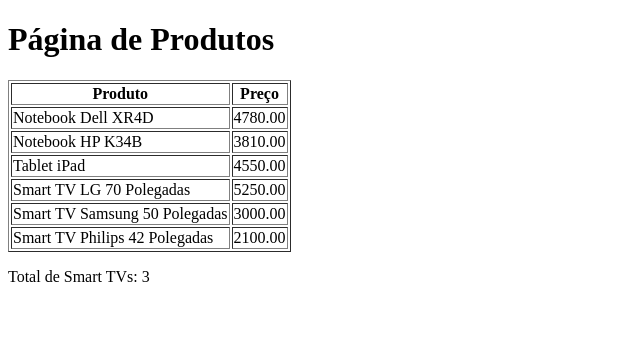
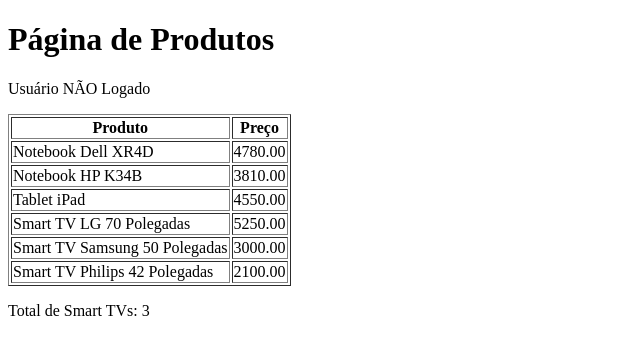
Before and after one commit to fabcurvello/djangoBasico, a Django app: page /produtos/ in a window 1280 px wide. Shown: the top 355 px of the page, without its empty margins (0-640 px from the left). Run offline with Django 4.2, Linux system fonts and the light colour scheme.

Commit message:
Alguns testes realizados no SHELL do Django e captura de dados do Request (usuário logado, navegador em uso, dados do usuário...)

```diff
--- a/produtos/templates/produtos/index.html
+++ b/produtos/templates/produtos/index.html
@@ -6,6 +6,7 @@
 </head>
 <body>
   <h1>Página de Produtos</h1>
+  <p>{{ logado }}</p>
 
   <table border="1">
 
--- a/produtos/views.py
+++ b/produtos/views.py
@@ -3,8 +3,21 @@
 
 # Create your views here.
 def index_produtos(request):
+    # estes prints foram incluídos para testes do conteúdo do request
+    # exibem no terminal o resultado a cada vez que a página de produtos é carregada no browser
+    print(dir(request.user)) # exibe tudo o que pode ser feito com request.user
+    print(f"DADOS User-Agent: {request.headers['User-Agent']}")
+    print(f"DADOS User: {request.user}")
+
+    #Validar se usuário está logado. A var situacao_usuario será passada adiante no context e capturada no HTML Index de Produtos
+    if str(request.user) == "AnonymousUser":
+        situacao_usuario = "Usuário NÃO Logado"
+    else:
+        situacao_usuario = "Usuário Logado"
+
     context = {
         'produto': 'Tablet iPad', 'preco': '4550.00',
+        'logado': situacao_usuario,
         'produtos': [
             {'produto': 'Smart TV LG 70 Polegadas', 'preco': '5250.00'},
             {'produto': 'Smart TV Samsung 50 Polegadas', 'preco': '3000.00'},
```
Also changed, not shown: db.sqlite3.
